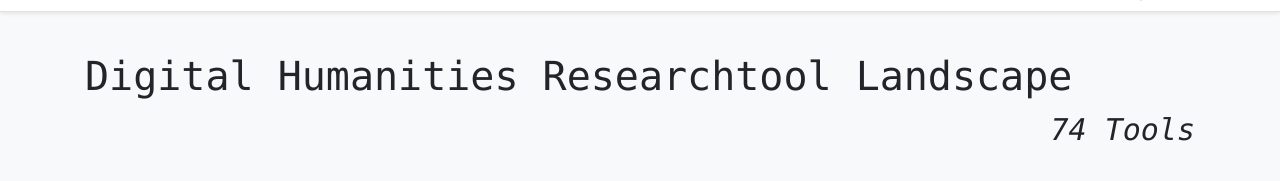
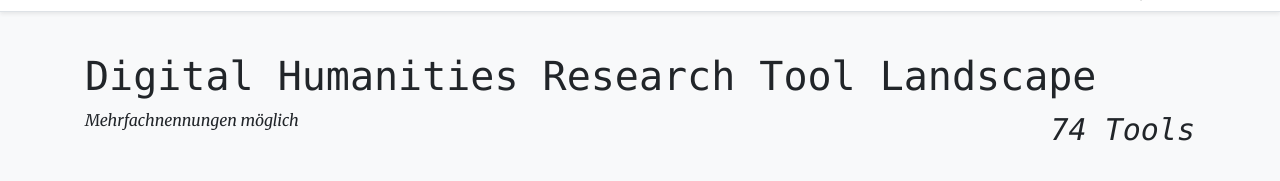
Before and after one commit to alexander-rossner/dh-researchtool-landscape, a website: page index.html in a window 1280 px wide. Shown: the part 71-252 px from the top of the page. Drawn offline with Linux system fonts and the light colour scheme; a web font is replaced by a local one.

Commit message:
Update index.html

```diff
--- a/index.html
+++ b/index.html
@@ -9,7 +9,7 @@
     <meta name="description" content="" />
     <meta name="author" content="" />
 
-    <title>Digital Humanities Researchtool Landscape</title>
+    <title>Digital Humanities Research Tool Landscape</title>
 
     <!-- Bootstrap core CSS -->
     <link href="vendor/bootstrap/css/bootstrap.min.css" rel="stylesheet" />
@@ -57,11 +57,12 @@
       <div class="row">
         <div class="col-md-12 pt-4 pb-4">
           <h1>
-            Digital Humanities Researchtool Landscape
+            Digital Humanities Research Tool Landscape
             <span class="counter-text"
               ><span id="count-total">0</span> Tools</span
             >
           </h1>
+          <p><i>Mehrfachnennungen möglich</i></p>
         </div>
       </div>
       <div class="card-columns" id="row-products"></div>
@@ -183,12 +184,12 @@
                 height="50"/></a
             ><br />
             <p>
-              Digital Humanities Researchtool Landscape von Tobias Simon, Marcel Frey-Endres, Alexander
+              Digital Humanities Research Tool Landscape von Tobias Simon, Marcel Frey-Endres, Alexander
               Rossner &amp; Sven Pagel ist lizenziert unter einer
               <a rel="license" href="LICENSE">MIT Lizenz</a>.
             </p>
             <p>
-              Bei Nutzung bitte zitieren als "Tobias Simon, Marcel Frey-Endres, Alexander Rossner & Sven Pagel. (2020). Digital Humanities Researchtool Landscape (Version v1.0.0). Zenodo. <a href="https://zenodo.org/record/3922123" target="_blank">http://doi.org/10.5281/zenodo.3922123</a>".
+              Bei Nutzung bitte zitieren als "Tobias Simon, Marcel Frey-Endres, Alexander Rossner & Sven Pagel. (2020). Digital Humanities Research Tool Landscape (Version v1.0.0). Zenodo. <a href="https://zenodo.org/record/3922123" target="_blank">http://doi.org/10.5281/zenodo.3922123</a>".
             </p>
           </div>
           <div class="col-md-6">
```
